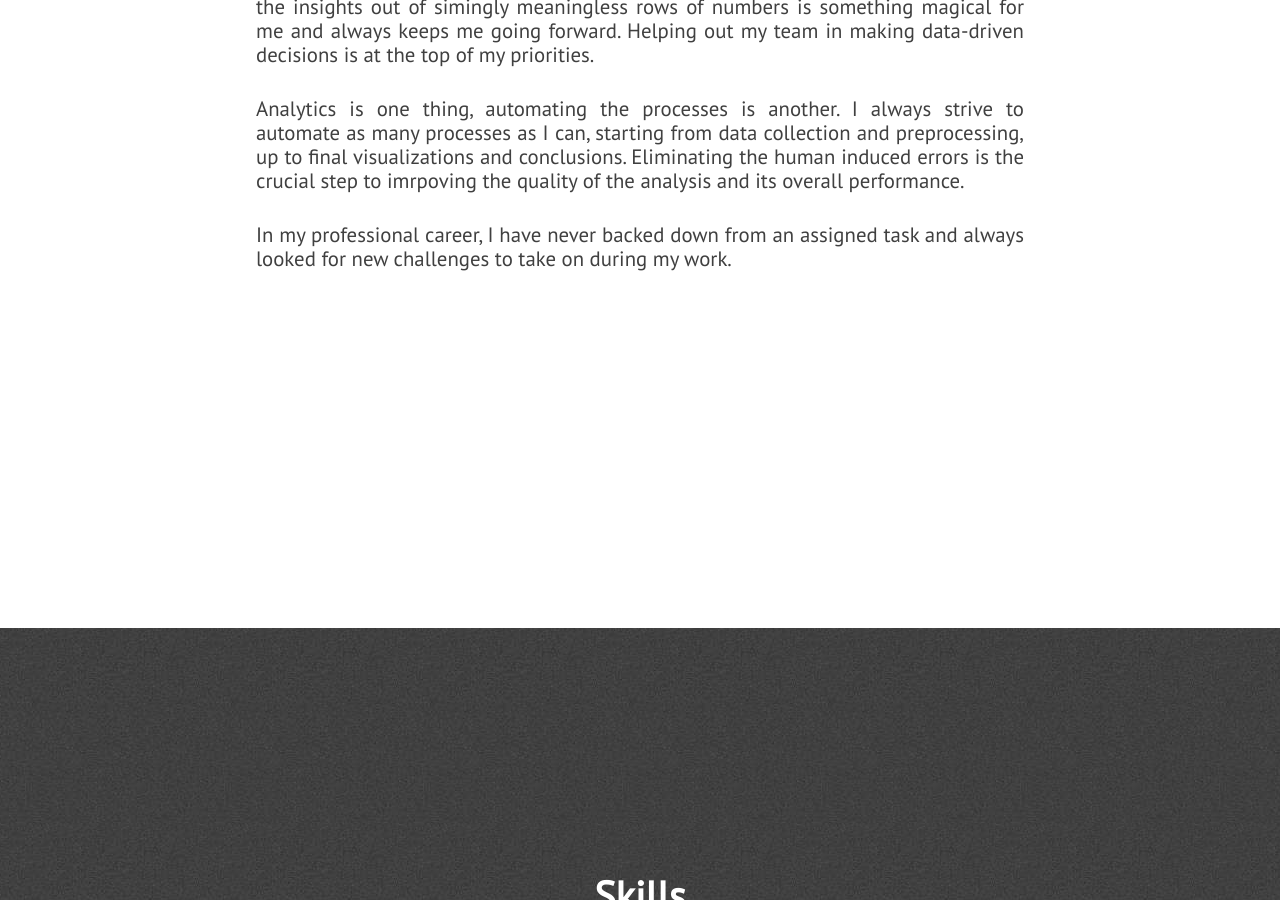
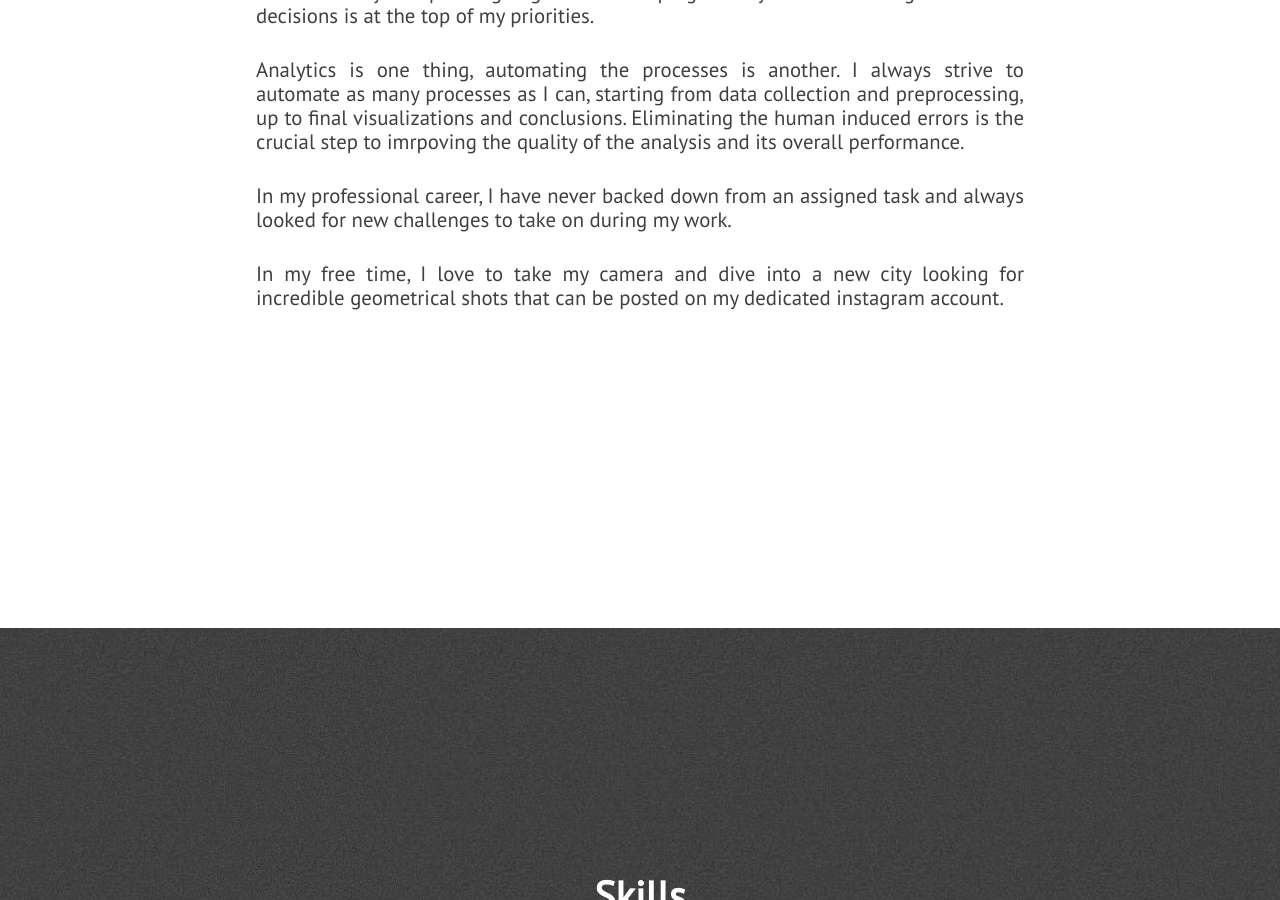
Before and after one commit to Yeznach/michaljeznach.github.io, a Jekyll site: the page built from index.html, in a window 1280 px wide and 900 px high, scrolled down 1332 px. Built offline with Jekyll 4.4.1, drawn with Linux system fonts in a browser that asks for light colours; nearby versions of some CDN libraries.

Commit message:
Update about.html

```diff
--- a/_includes/about.html
+++ b/_includes/about.html
@@ -11,6 +11,9 @@
             <p class="paragraph-text justify-text">
                 In my professional career, I have never backed down from an assigned task and always looked for new challenges to take on during my work.
             </p>
+            <p class="paragraph-text justify-text">
+                In my free time, I love to take my camera and dive into a new city looking for incredible geometrical shots that can be posted on my dedicated instagram account.
+            </p>
         </div>
     </section>
 </div>
```
